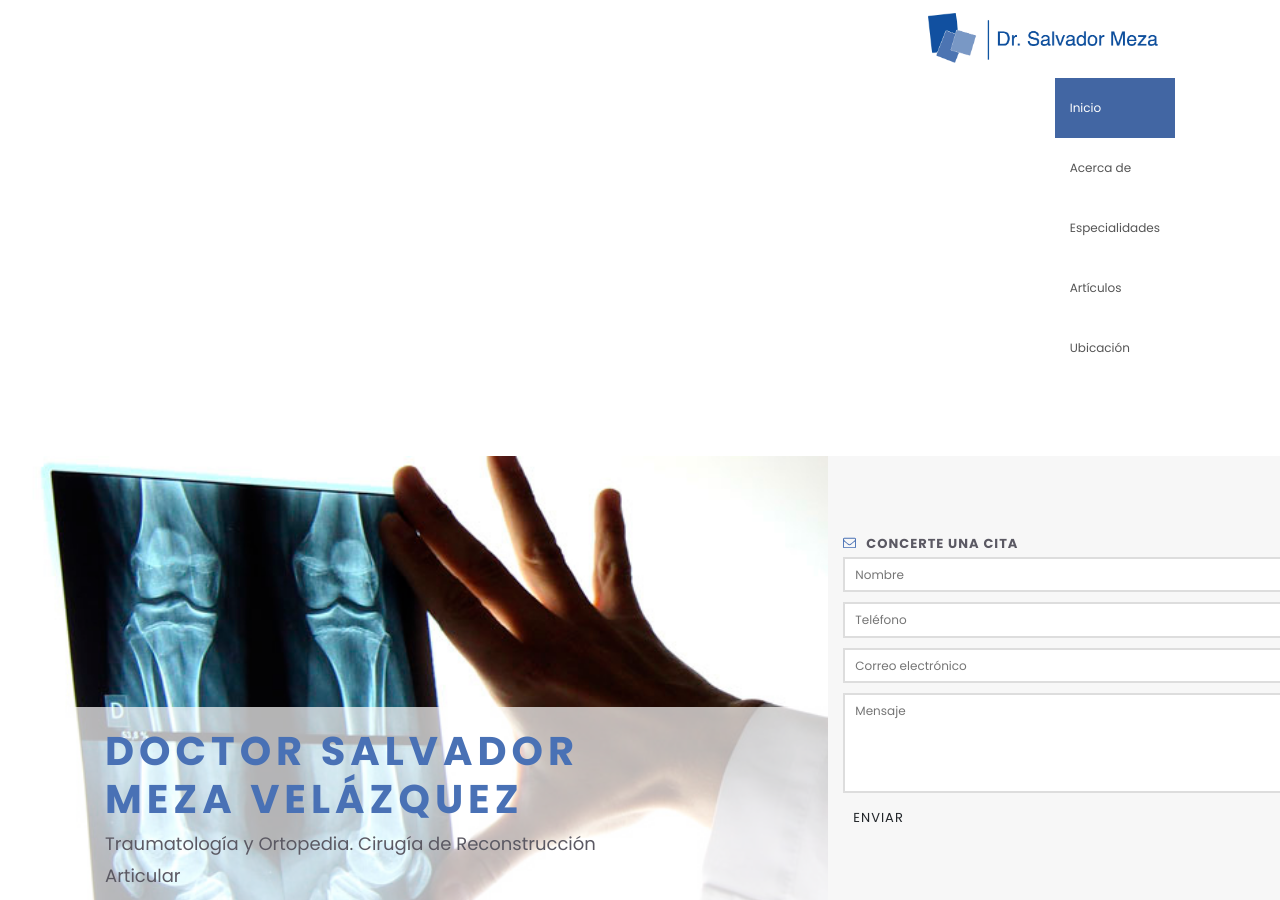
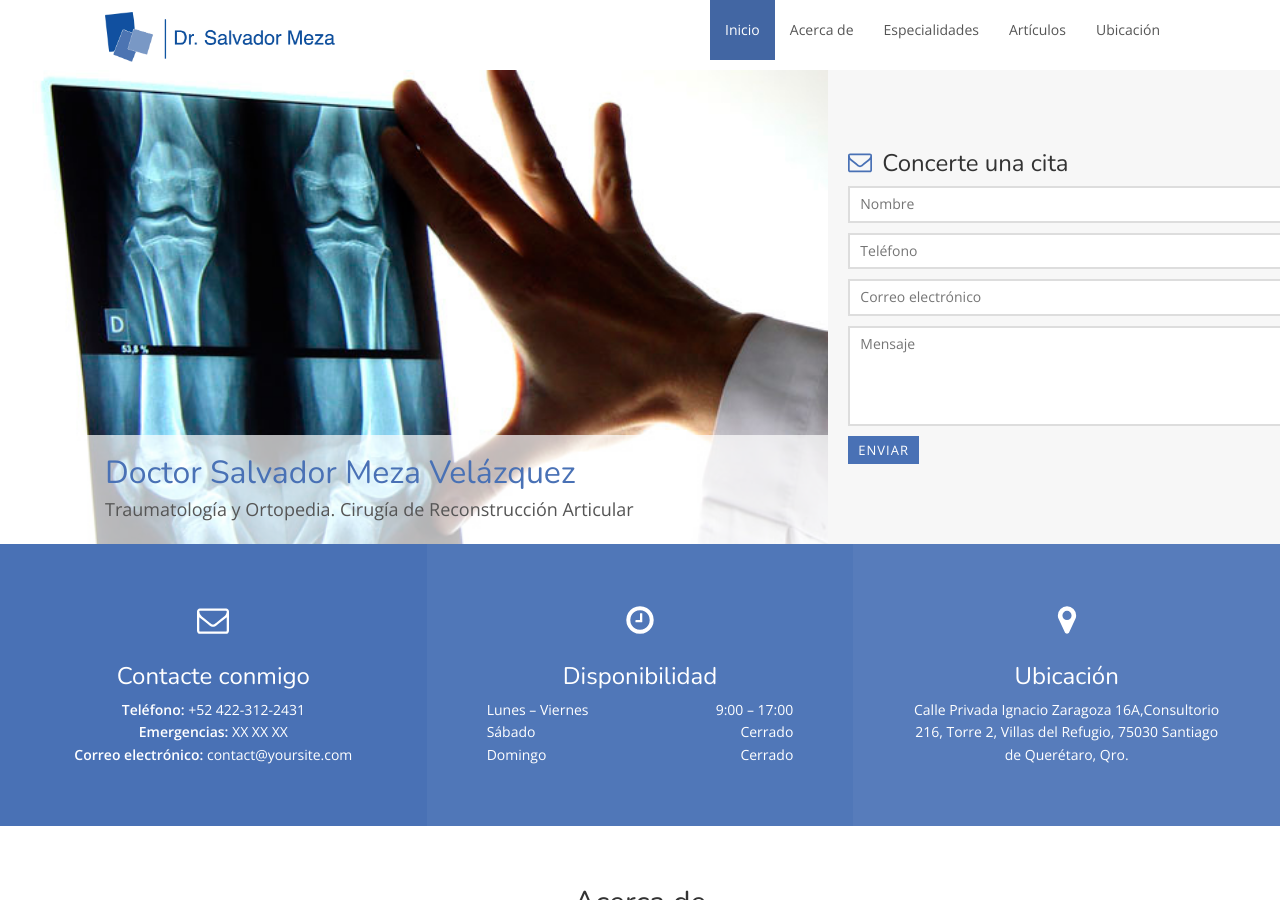
Before and after one commit to kecho05/dr, a Jekyll site: the page built from index.html, in a window 1280 px wide and 900 px high. Built offline with Jekyll 4.4.1, drawn with Linux system fonts in a browser that asks for light colours; nearby versions of some CDN libraries.

Commit message:
Update doctype-head.html

```diff
--- a/_includes/doctype-head.html
+++ b/_includes/doctype-head.html
@@ -16,32 +16,6 @@
     <!-- Stylesheet -->
     <link rel="stylesheet" href="{{ "/css/main.css" | prepend: site.baseurl }}">
     <link rel="stylesheet" href="{{ "/css/style.css" | prepend: site.baseurl }}">
-    <!-- CSS -->
-    <!-- Bootstrap core CSS -->
-    <link href="{{ site.baseurl }}/assets/bootstrap/css/bootstrap.min.css" rel="stylesheet" media="screen">
-
-    <!-- Font Awesome CSS -->
-    <link href="{{ site.baseurl }}/assets/css/all.css" rel="stylesheet" media="screen">
-
-    <!--[if lte IE 7]>
-        <script src="{{ site.baseurl }}/assets/js/icons-lte-ie7.js"></script>
-    <![endif]-->
-
-    <!-- Magnific-popup lightbox -->
-    <link href="{{ site.baseurl }}/assets/css/magnific-popup.css" rel="stylesheet">
-
-    <!-- Owl Carousel -->
-    <link href="{{ site.baseurl }}/assets/css/owl.theme.css" rel="stylesheet">
-    <link href="{{ site.baseurl }}/assets/css/owl.carousel.css" rel="stylesheet">
-
-    <!-- Youtube background -->
-    <link rel="stylesheet" href="{{ site.baseurl }}/assets/css/ytplayer.css">
-
-    <!-- Animate css -->
-    <link href="{{ site.baseurl }}/assets/css/animate.css" rel="stylesheet">
-
-    <!-- Custom styles CSS -->
-    <link href="{{ site.baseurl }}/assets/css/style.css" rel="stylesheet" media="screen">
 
     <!-- Google Fonts -->
     <link href='https://fonts.googleapis.com/css?family=Nunito:400,700' rel='stylesheet' type='text/css'>
```
